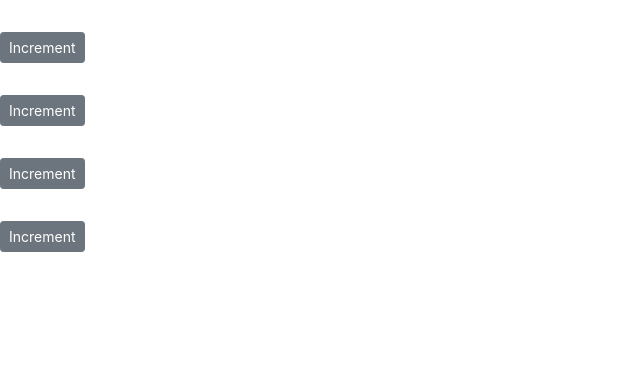
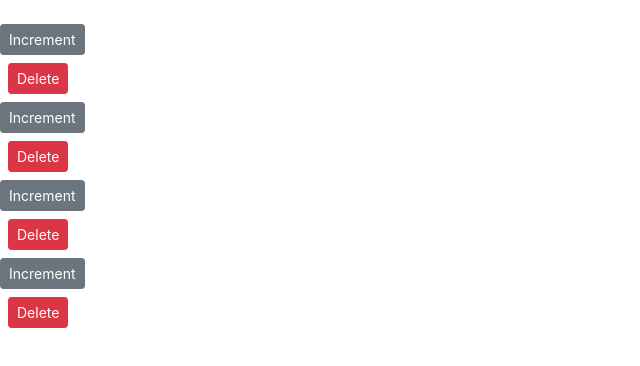
Before and after one commit to jpitman1010/counter2, a React (Create React App) app: page / in a window 1280 px wide. Shown: the top 366 px of the page, without its empty margins (0-640 px from the left). Built offline with nearby package versions, Linux system fonts and the light colour scheme.

Commit message:
raising and handling events

```diff
--- a/src/components/counter.jsx
+++ b/src/components/counter.jsx
@@ -1,8 +1,6 @@
 import React, { Component } from 'react';
 
 
-//Passing children through props is to pass an object property between
-//opening and closing tags and render content.
 class Counter extends Component {
     state = {
         value: this.props.value,
@@ -22,17 +20,18 @@
         this.setState({ value: this.state.count + 1 });
     }
 
+
     render() {
         console.log(this.props)
 
         return (
         <React.Fragment>
             <br/>
-            <h4>{this.props.id}</h4>
             {/* { this.state.tags.length === 0 && "Please create new tag!   " } */}
             <span className={this.getBadgeClasses()}>{ this.formatCount() }</span>
             <button onClick={() => this.handleIncrement()} className="btn btn-secondary btn-sm">Increment</button>
             <br/>
+            <button onClick={this.props.onDelete} className="btn btn-danger btn-sm m-2">Delete</button>
         </React.Fragment>
         );
     }
--- a/src/components/counters.jsx
+++ b/src/components/counters.jsx
@@ -11,13 +11,16 @@
         ]
      };
 
+     handleDelete = () => {
+         console.log('Event Handler Called')
+     }
+
     render() {
 
         return (
             <div>
                 { this.state.counters.map(counter =>
-                <Counter key={counter.id}  value={counter.value}>
-                    <h4>Counter # {counter.id}</h4>
+                <Counter key={counter.id}  onDelete={this.handleDelete} value={counter.value}>
                 </Counter>)}
             </div>
          );
```
